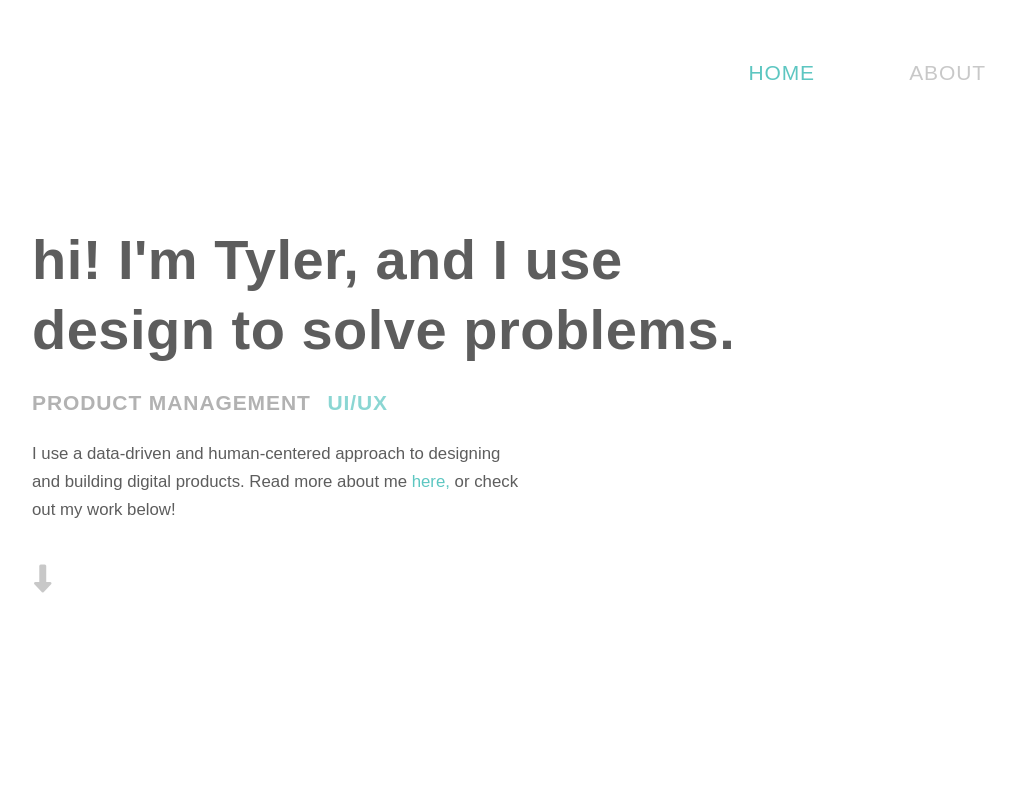
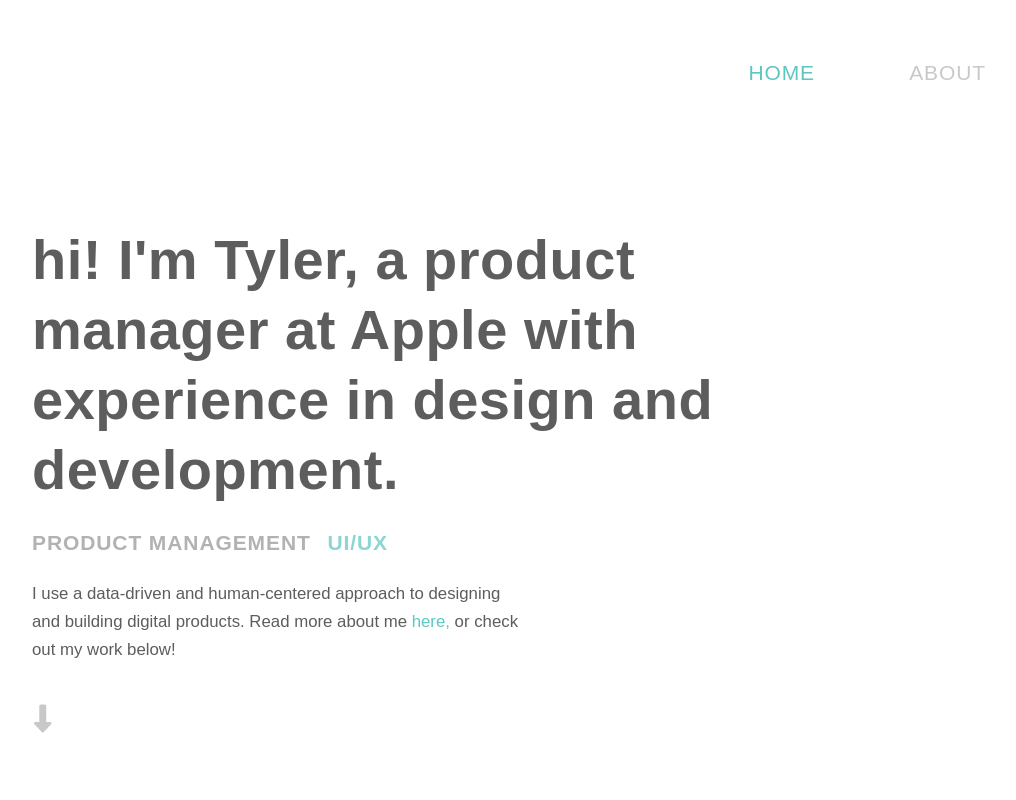
Before and after one commit to trathod99/trathod99.github.io, a plain HTML site: page index.html in a window 1280 px wide. Shown: the top 800 px of the page, without its empty margins (224-1240 px from the left). Drawn offline with Linux system fonts and the light colour scheme; a script that the page names is missing; a web font is replaced by a local one.

Commit message:
updated main headline

```diff
--- a/index.html
+++ b/index.html
@@ -26,7 +26,7 @@
         <div class="container hero">
             <div class="col-1 header">
                 <div class="big-spacer"></div>
-                <h1 class="dark-grey">hi! I'm Tyler, and I use design to solve problems.</h1>
+                <h1 class="dark-grey">hi! I'm Tyler, a product manager at Apple with experience in design and development.</h1>
                 <div class="spacer"></div>
                 <h3 class="light-grey-text">product management <span>ui/ux</span></h3>
                 <div class="spacer"></div>
```
